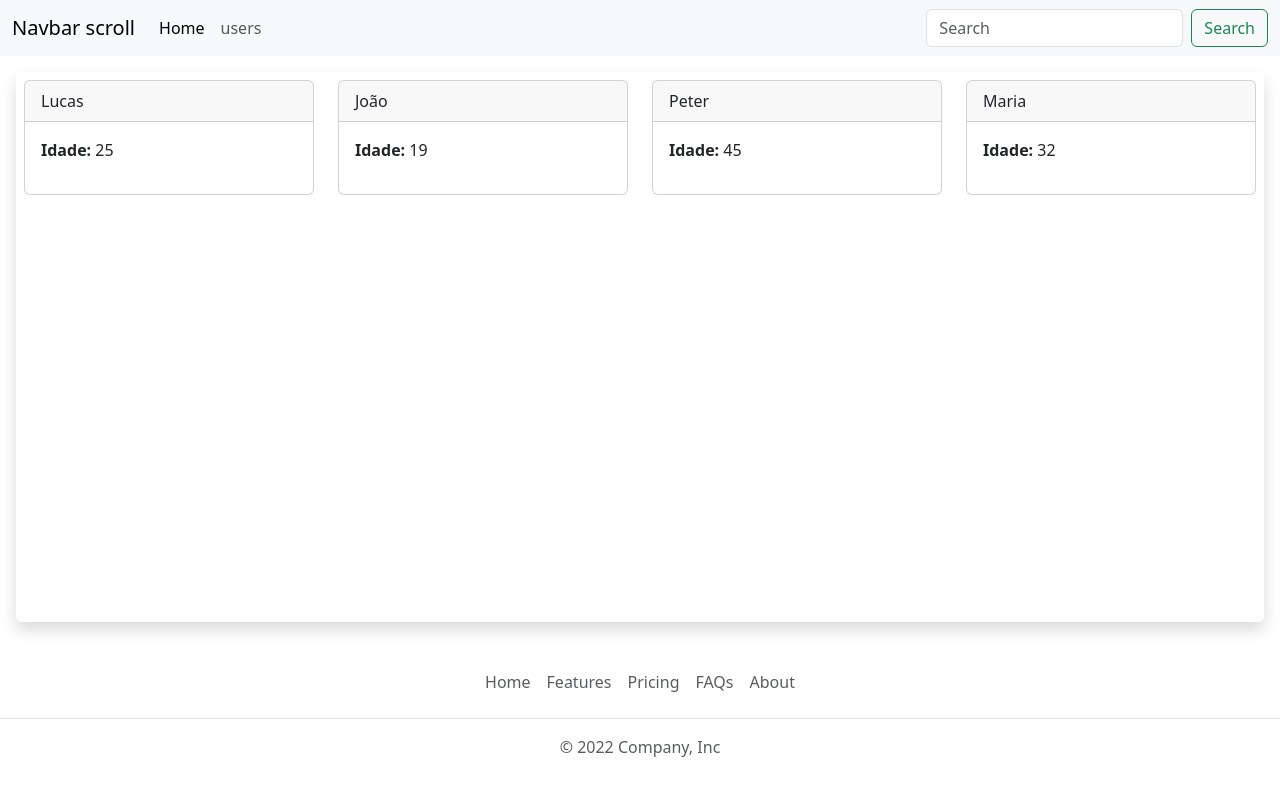
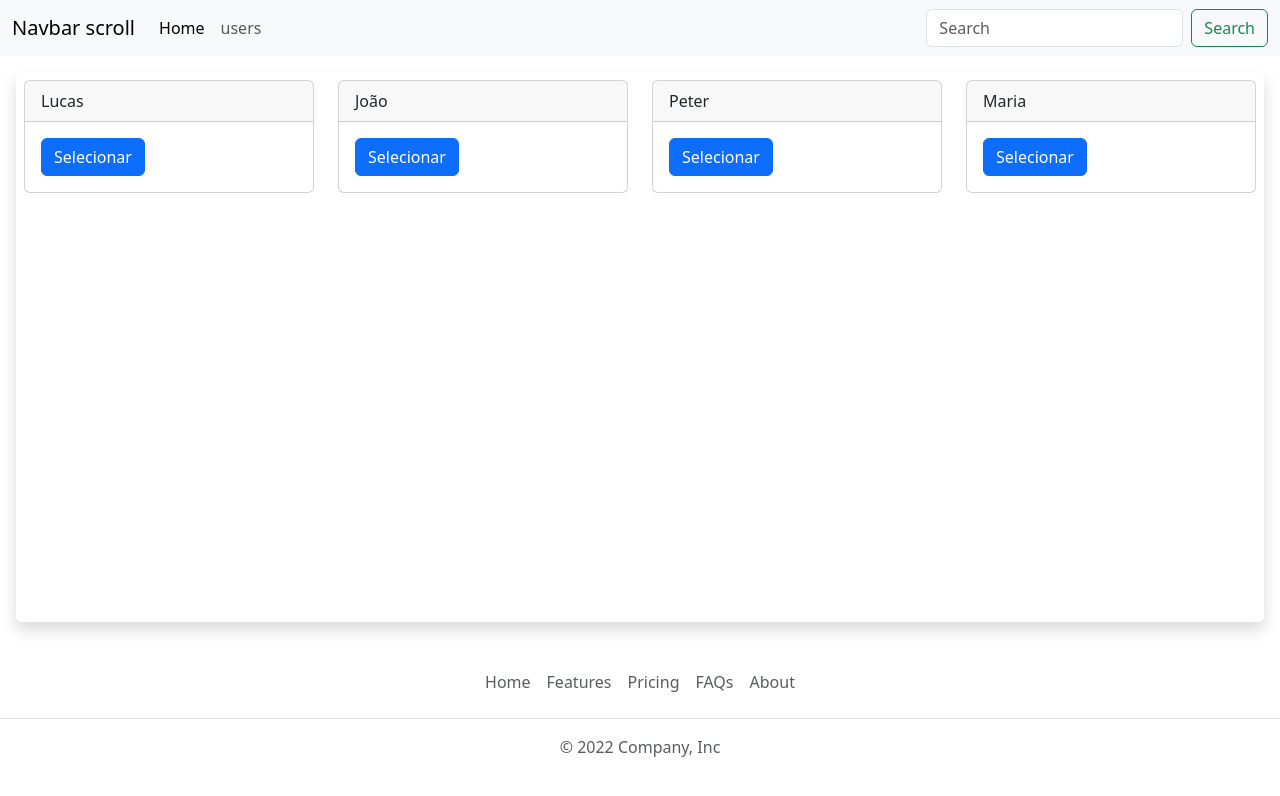
Before and after one commit to Andrioh/Angula, an Angular app in the folder Curso/ex001/: page /users in a window 1280 px wide. Shown: the top 796 px of the page. Built offline with nearby package versions, Linux system fonts and the light colour scheme.

Commit message:
aula 14 output

```diff
--- a/Curso/ex001/src/app/Pages/users/users.component.html
+++ b/Curso/ex001/src/app/Pages/users/users.component.html
@@ -1,3 +1,8 @@
 <div class="row">
-    <app-user-card *ngFor="let user of users" [user]="user" class="col-md"></app-user-card>
+    <app-user-card (userInfoEmitter)="infoUserSelecionado($event)" *ngFor="let user of users" [user]="user" class="col-md"></app-user-card>
 </div>
+<div *ngIf="userSelecionado" class="mt-3 border col-md p-3">
+    <h2>Usuário selecionado</h2>
+    <p>Nome: {{userSelecionado.nome}} </p>
+    <p>Idade: {{userSelecionado.idade}}</p>
+</div>
--- a/Curso/ex001/src/app/Pages/users/users.component.ts
+++ b/Curso/ex001/src/app/Pages/users/users.component.ts
@@ -8,6 +8,7 @@ import { User } from '../../_models/user';
 })
 export class UsersComponent {
   //users: String[] = [ 'Lucas','João', 'Peter', 'Maria']
+  userSelecionado: User | undefined;
   users: User[] =[
     {
       nome: "Lucas",
@@ -25,5 +26,9 @@ export class UsersComponent {
       nome: "Maria",
       idade: 32
     }
-  ]
+  ];
+
+  infoUserSelecionado(user: User){
+    this.userSelecionado = user
+  }
 }
--- a/Curso/ex001/src/app/_components/user-card/user-card.component.html
+++ b/Curso/ex001/src/app/_components/user-card/user-card.component.html
@@ -3,8 +3,6 @@
         {{user.nome}}
     </div>
     <div class="card-body">
-        <p>
-            <b>Idade:</b> {{user.idade}}
-        </p>
+        <button (click)="RetornarDados()" class="btn btn-primary">Selecionar</button>
     </div>
 </div>
--- a/Curso/ex001/src/app/_components/user-card/user-card.component.ts
+++ b/Curso/ex001/src/app/_components/user-card/user-card.component.ts
@@ -1,4 +1,4 @@
-import { Component, Input, input } from '@angular/core';
+import { Component, EventEmitter, Input, input, Output } from '@angular/core';
 import { User } from '../../_models/user';
 
 @Component({
@@ -10,5 +10,11 @@ export class UserCardComponent {
   @Input() user: User = {
     nome: "",
     idade: 0
-  } ;
+  };
+
+  @Output() userInfoEmitter = new EventEmitter<User>();
+
+  RetornarDados(){
+    this.userInfoEmitter.emit(this.user);
+  }
 }
```
